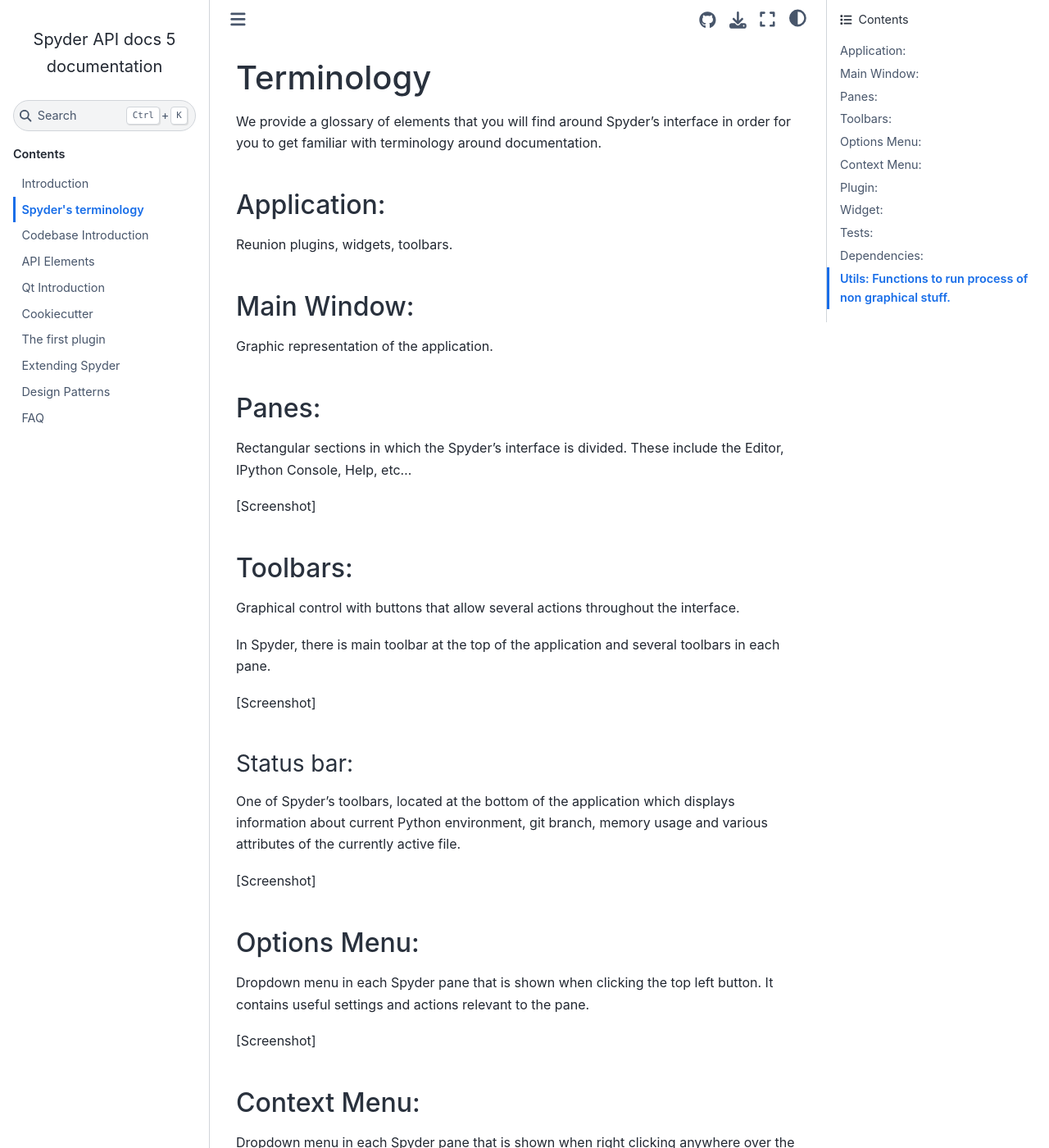
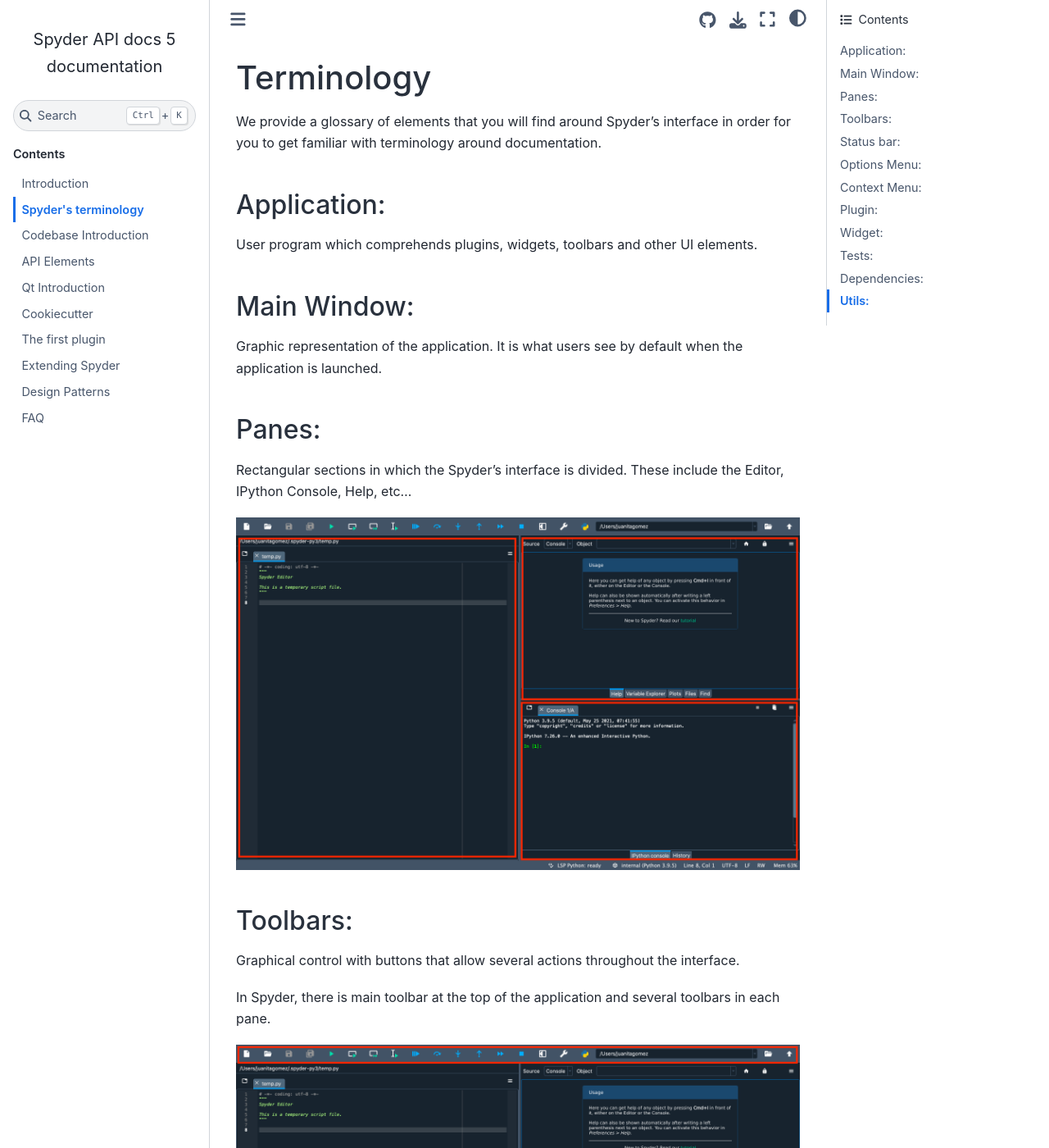
Before and after one commit to spyder-ide/spyder-api-docs, a Sphinx documentation site: the page built from docs/terminology.md, in a window 1280 px wide and 1400 px high. Shown: the whole window at 82% size. Built offline with Sphinx 7.4.7 and the Sphinx Book theme 1.1.4, drawn with Linux system fonts in a browser that asks for light colours; some of the changed text lies outside the part shown.

Commit message:
Finish terminology

```diff
--- a/docs/terminology.md
+++ b/docs/terminology.md
@@ -2,21 +2,19 @@
 
 We provide a glossary of elements that you will find around Spyder's interface in order for you to get familiar with terminology around documentation.
 
-
-
 ### Application:
 
-Reunion plugins, widgets, toolbars.
+User program which comprehends plugins, widgets, toolbars and other UI elements.
 
 ### Main Window:
 
-Graphic representation of the application.
+Graphic representation of the application. It is what users see by default when the application is launched.
 
 ### Panes:
 
 Rectangular sections in which the Spyder's interface is divided. These include the Editor, IPython Console, Help, etc...
 
-[Screenshot]
+![Panes.png](images/Panes.png)
 
 ### Toolbars:
 
@@ -24,25 +22,25 @@
 
 In Spyder, there is main toolbar at the top of the application and several toolbars in each pane.
 
-[Screenshot]
+![Toolbars.png](images/Toolbars.png)
 
-#### Status bar:
+### Status bar:
 
 One of Spyder's toolbars, located at the bottom of the application which displays information about current Python environment, git branch, memory usage and various attributes of the currently active file.
 
-[Screenshot]
+![Statusbar.png](images/Statusbar.png)
 
 ### Options Menu:
 
 Dropdown menu in each Spyder pane that is shown when clicking the top left button. It contains useful settings and actions relevant to the pane.
 
-[Screenshot]
+![OptionsMenu.png](images/OptionsMenu.png)
 
 ### Context Menu:
 
 Dropdown menu in each Spyder pane that is shown when right clicking anywhere over the pane. It shows actions relevant to the element under your cursor.
 
-[Screenshot]
+![ContextMenu.png](images/ContextMenu.png)
 
 ### Plugin:
 
@@ -54,8 +52,18 @@
 
 ### Preferences (config options):
 
+Options provided by the application to customize several functions or panes.
+
+![Preferences.png](images/Preferences.png)
+
 ### Tests:
+
+Program that allows finding errors within an application.
 
 ### Dependencies:
 
-### Utils: Functions to run process of non graphical stuff.
+Specific library that perform specific tasks within an application.
+
+### Utils:
+
+Functions that allow the application to run processes that don't require graphical elements.
```
Also changed, not shown: docs/images/ContextMenu.png (added), docs/images/OptionsMenu.png (added), docs/images/Panes.png (added), docs/images/Preferences.png (added), docs/images/Statusbar.png (added), docs/images/Toolbars.png (added).
